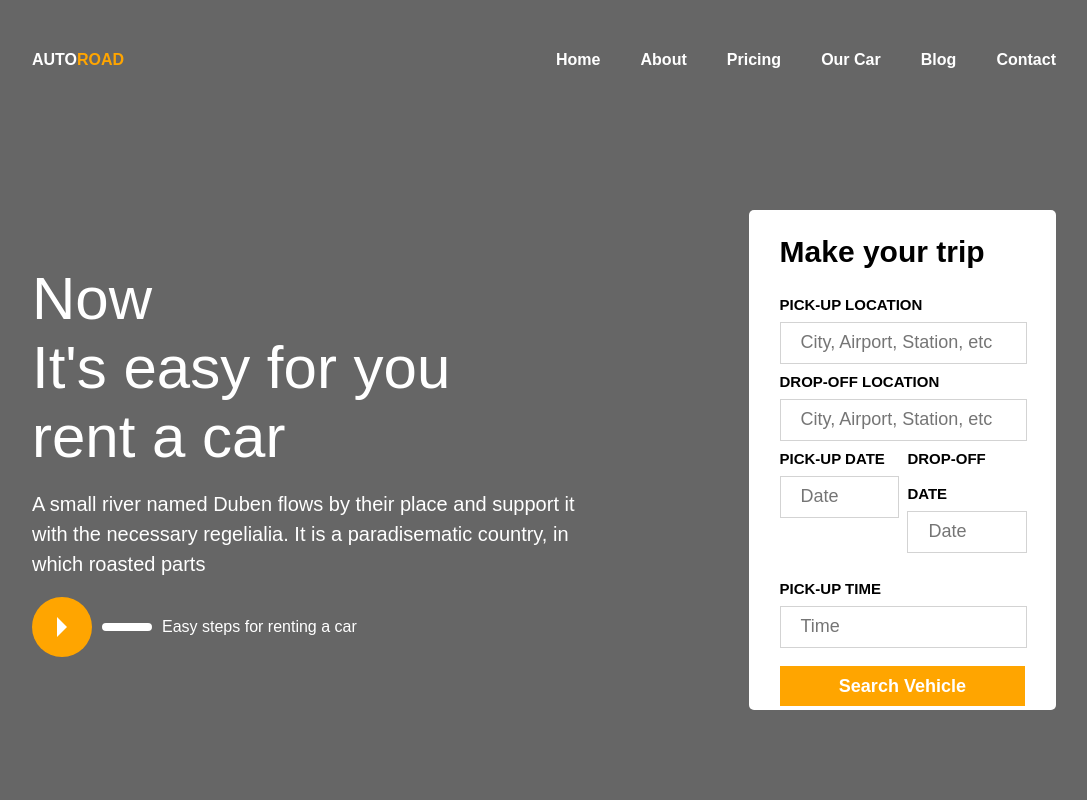
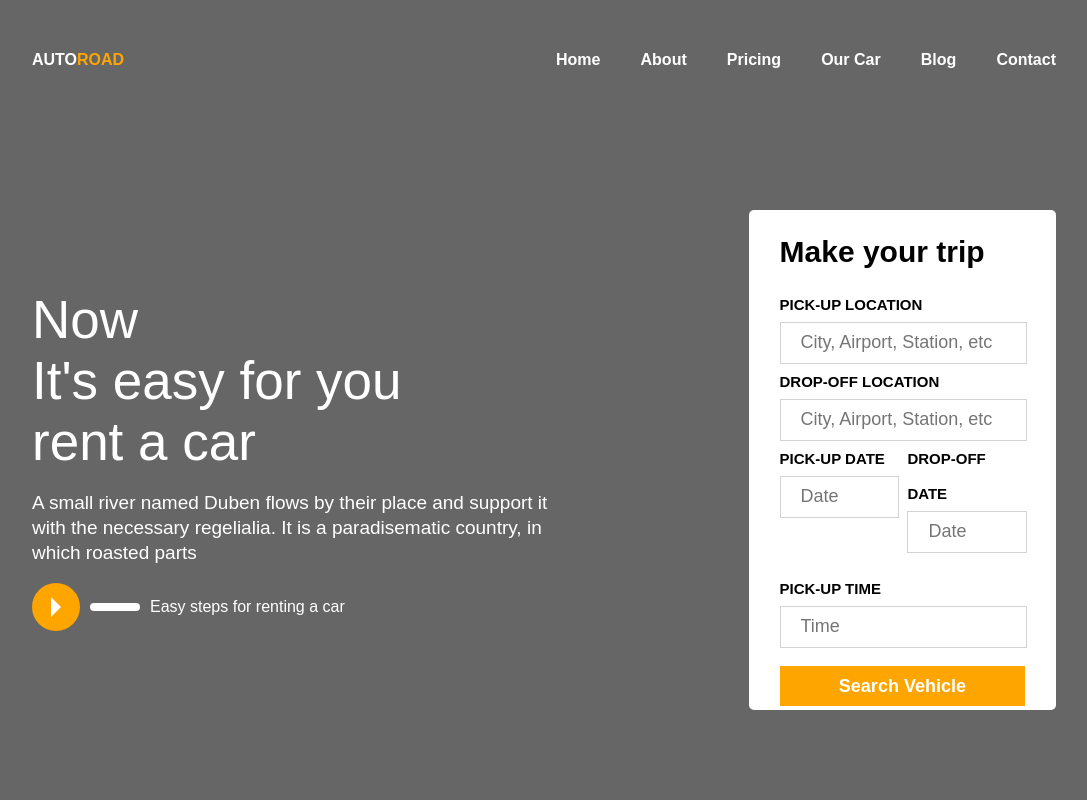
Before and after one commit to ChrisRoyalty/transport-landingPage, a plain HTML site: page index.html in a window 1280 px wide. Shown: the top 800 px of the page, without its empty margins (96-1183 px from the left). Drawn offline with Linux system fonts and the light colour scheme.

Commit message:
resized my .left class better

```diff
--- a/transport.css
+++ b/transport.css
@@ -55,12 +55,12 @@ nav a:hover {
     /* border: 2px solid greenyellow; */
 }
 .left h1{
-    font-size: 60px;
+    font-size: 53px;
     font-weight: 100;
 }
 .left p {
-    font-size: 20px;
-    line-height: 30px;
+    font-size: 19px;
+    line-height: 25px;
 }
 .empty{
     display: flex;
@@ -70,8 +70,8 @@ nav a:hover {
     display: flex;
     justify-content: center;
     align-items: center;
-    width: 60px;
-    height: 60px;
+    width: 48px;
+    height: 48px;
     background-color: orange;
     border-radius: 50%;
 }
```
